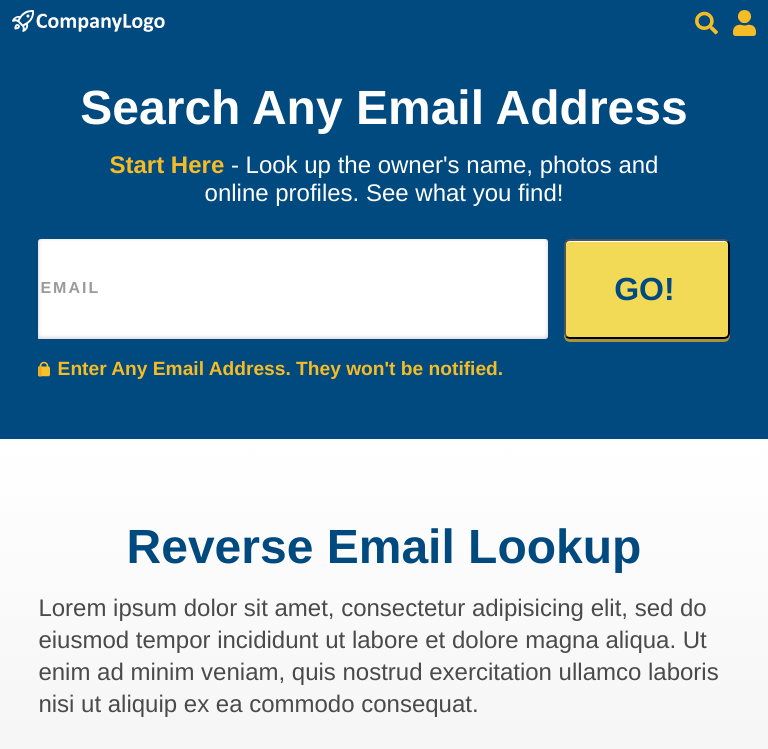
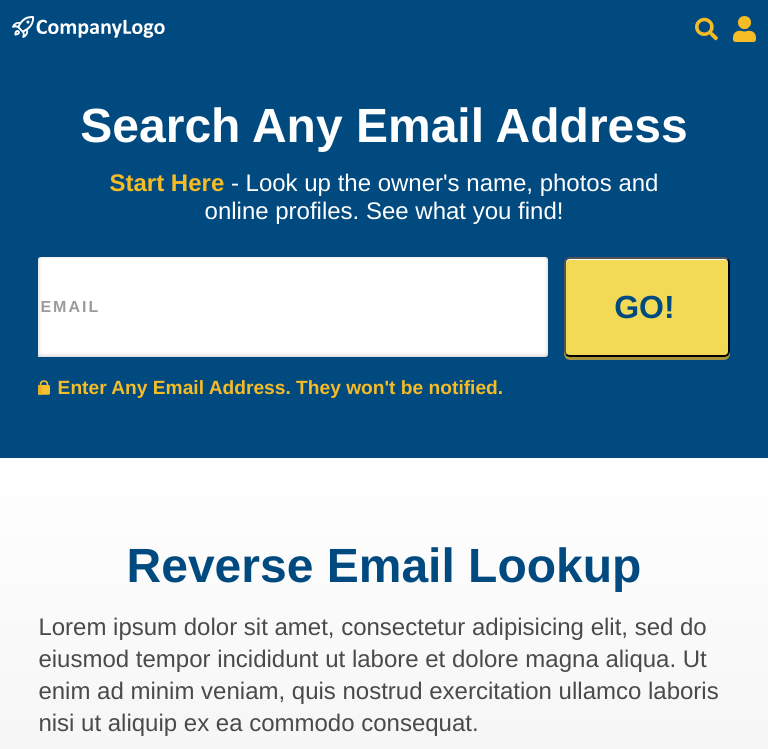
Before and after one commit to sherif-ffs/LTV_challenge.github.io, a plain HTML site: page index.htm in a window 768 px wide. Shown: the top 749 px of the page. Drawn offline with Linux system fonts and the light colour scheme.

Commit message:
update styles for nav

```diff
--- a/styles/navbar.css
+++ b/styles/navbar.css
@@ -1,6 +1,6 @@
 .navigation-bar-wrapper {
     width: 100%;
-    height: 10vh;
+    height: min-content;
     background: #004a80;
 }
 
@@ -9,7 +9,8 @@
     flex-direction: row;
     width: 60%;
     margin-left: 20%;
-    padding-top: 3vh;
+    padding-top: 2vh;
+    padding-bottom: 2vh;
 }
 
 .navigation-bar-logo {
@@ -46,9 +47,7 @@
 
 /* breakpoints for mobile */
 @media (max-width: 420px) {
-    .navigation-bar-wrapper {
-        height: 8vh;
-    }
+
     .navigation-bar-content {
         width: 100%;
         margin-left: 0%;
@@ -74,13 +73,10 @@
 
 /* breakpoints for tablet */
 @media screen and (max-width: 1024px) and (min-width: 420px) {
-    .navigation-bar-wrapper {
-        height: 5vh;
-    }
     .navigation-bar-content {
         width: 100%;
         margin-left: 0%;
-        padding-top: 1.25vh;
+        margin-top: auto;
     }
     .navigation-bar-logo {
         width: 20vw;
```
